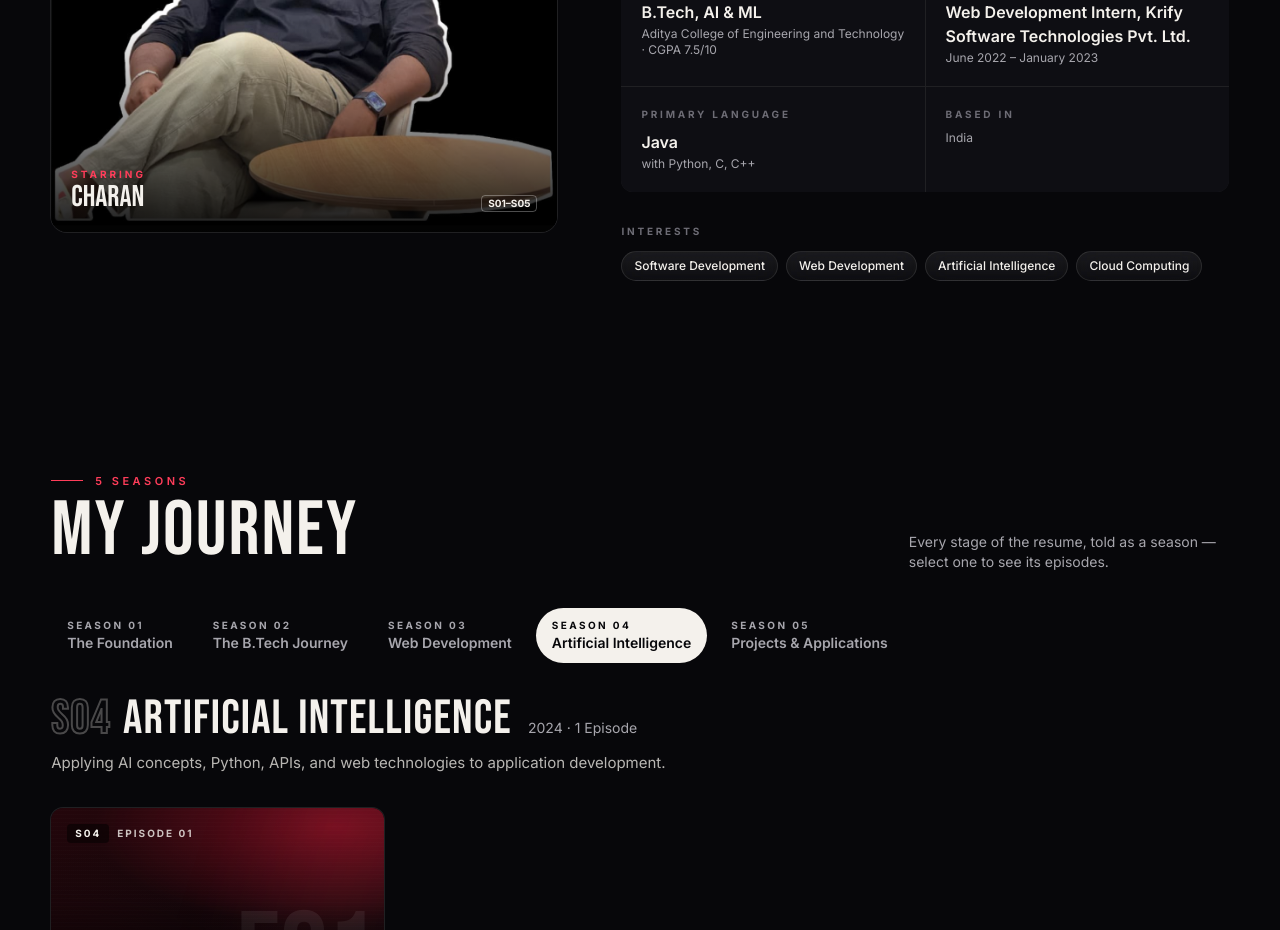
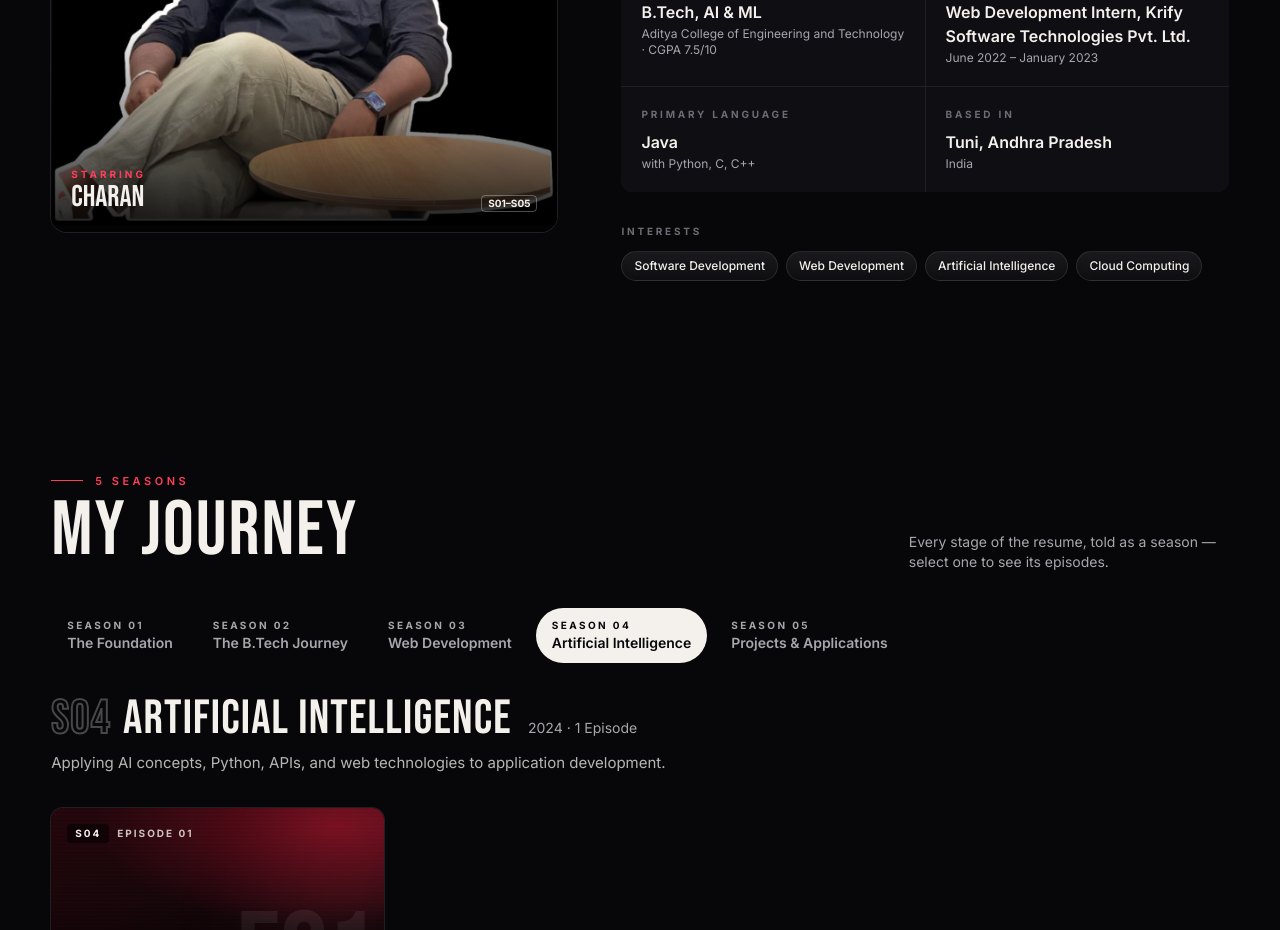
Before and after one commit to charangara03/charanportfolio, a React (Vite) app: page / in a window 1280 px wide. Shown: the part 1740-2670 px from the top of the page. Built offline with nearby package versions, Linux system fonts and the light colour scheme.

Commit message:
Update portfolio.ts

```diff
--- a/src/data/portfolio.ts
+++ b/src/data/portfolio.ts
@@ -22,8 +22,8 @@ export const profile = {
   'Computer Science and Engineering graduate with knowledge of software development, web technologies, and Python. Interested in building user-friendly applications and learning new technologies. Eager to contribute skills and grow as a Software Developer',
   email: 'charangara173@gmail.com',
   phone: '+91 8074598359',
+  location: 'Tuni, Andhra Pradesh',
   links: {
-    location: 'Tuni, Andhra Pradesh',
     linkedin: 'https://www.linkedin.com/in/charangara',
     github: 'https://github.com/charangara03',
   },
```
